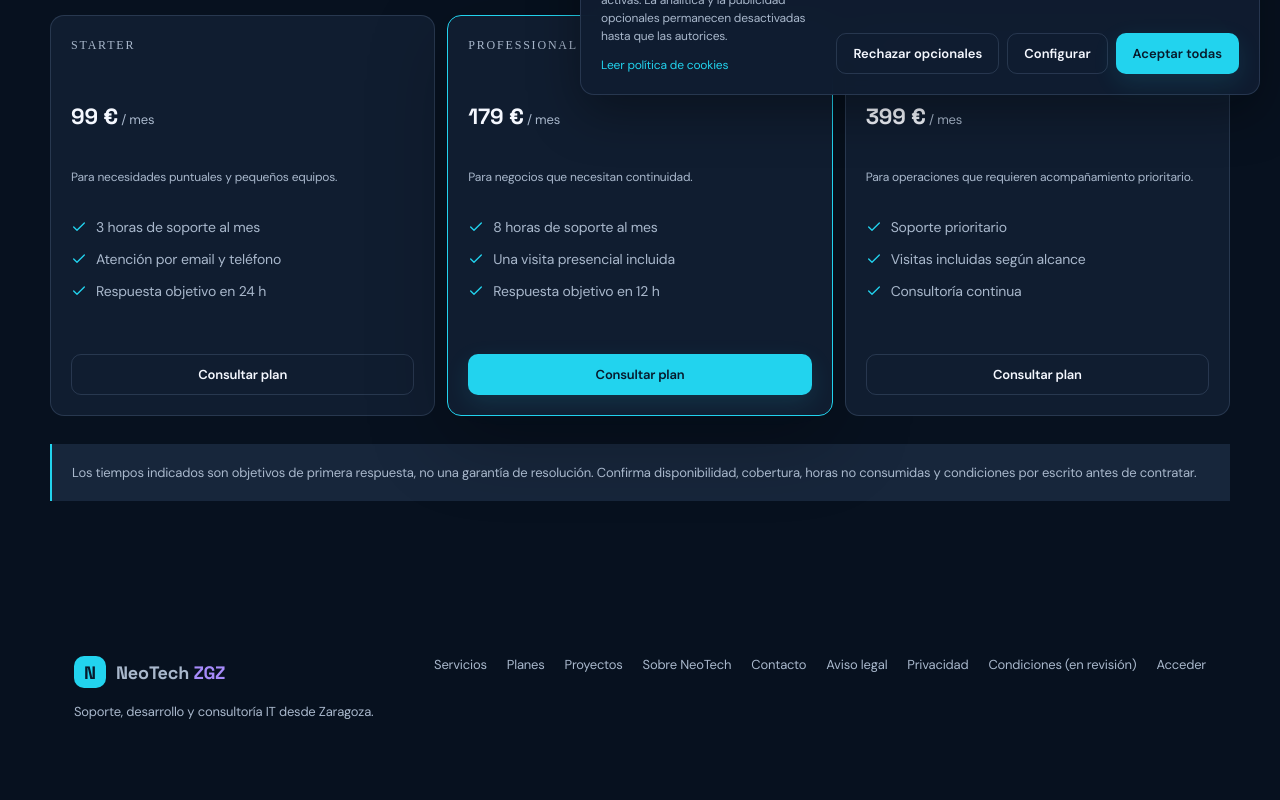
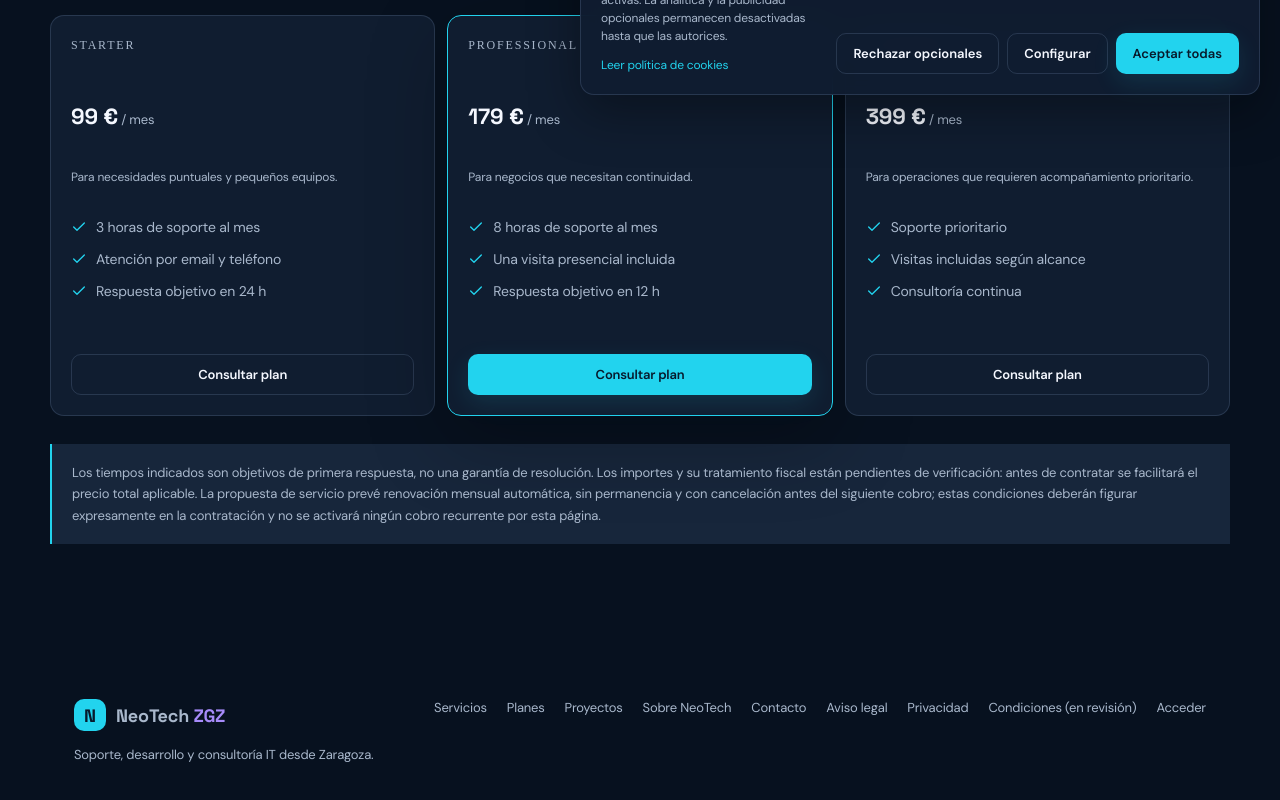
Before and after one commit to Jasondevtech276/neotechzgz.vercel.app, a Next.js app: page /planes in a window 1280 px wide. Shown: the part 685-1485 px from the top of the page. Before the commit the page ends 1450 px from the top, so only its background shows below. Built offline with nearby package versions, Linux system fonts and the light colour scheme.

Commit message:
Clarify monthly plan terms and unverified tax treatment

```diff
--- a/app/planes/page.tsx
+++ b/app/planes/page.tsx
@@ -29,7 +29,7 @@ export default function PlanesPage() {
           </article>
         ))}
       </div>
-      <p className="inner-disclaimer">Los tiempos indicados son objetivos de primera respuesta, no una garantía de resolución. Confirma disponibilidad, cobertura, horas no consumidas y condiciones por escrito antes de contratar.</p>
+      <p className="inner-disclaimer">Los tiempos indicados son objetivos de primera respuesta, no una garantía de resolución. Los importes y su tratamiento fiscal están pendientes de verificación: antes de contratar se facilitará el precio total aplicable. La propuesta de servicio prevé renovación mensual automática, sin permanencia y con cancelación antes del siguiente cobro; estas condiciones deberán figurar expresamente en la contratación y no se activará ningún cobro recurrente por esta página.</p>
     </InnerPage>
   )
 }
```
